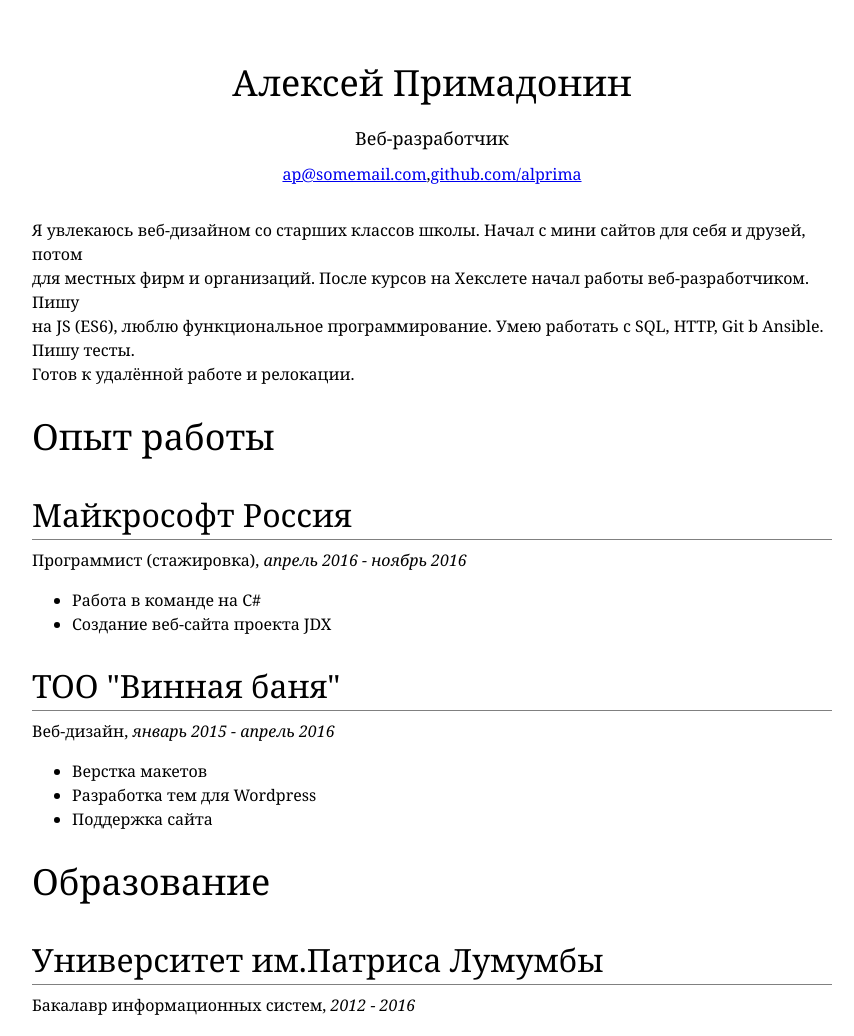
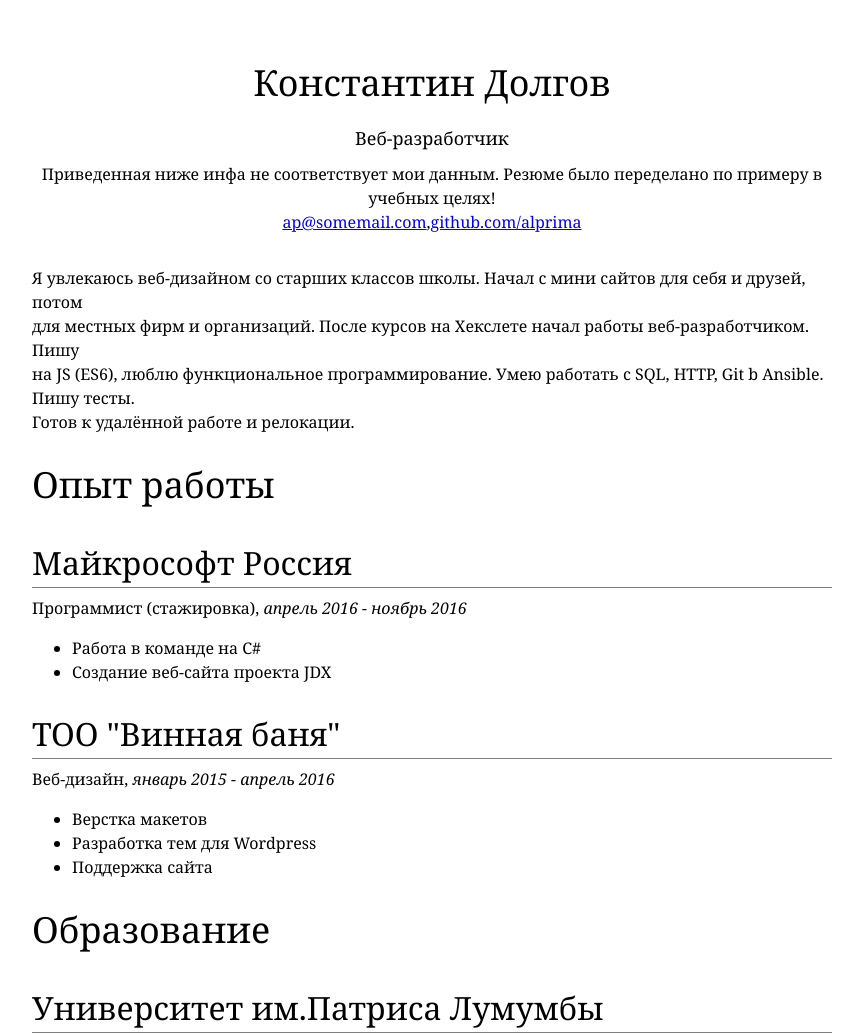
Before and after one commit to Dikeen147/Dikeen147.github.io, a plain HTML site: page index.html in a window 1280 px wide. Shown: the top 1036 px of the page, without its empty margins (208-1062 px from the left). Drawn offline with Linux system fonts and the light colour scheme.

Commit message:
Update index.html
add new <p> with info

```diff
--- a/index.html
+++ b/index.html
@@ -7,8 +7,9 @@
   </head>
   <body>
     <div id="header">
-      <h1>Алексей Примадонин</h1>
+      <h1>Константин Долгов</h1>
       <h2 class="header-title">Веб-разработчик</h2>
+      <p>Приведенная ниже инфа не соответствует мои данным. Резюме было переделано по примеру в учебных целях!</p>
       <p><a href="mailto:xx@yy.zz">ap@somemail.com</a>,<a href="https://ru.hexlet.io/u/dkf5">github.com/alprima</a></p>
     </div>
     <!-- MAIN -->
@@ -48,7 +49,7 @@
     </div>
     <!-- FOOTER -->
     <div id="footer">
-      <p>Алексей Примадонин</p>
+      <p>Константин Долгов</p>
       <p>ул.Полевая, 12, Астрахань, Россия
         <span>+7 <span class="tree-eight-phone-number">888</span>127 00 01</span>,
         <a href="mailto:xx@yy.zz">ap@somemail.com</a>
```
